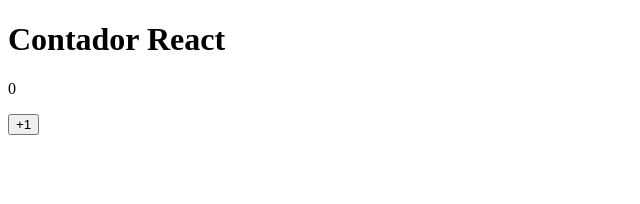
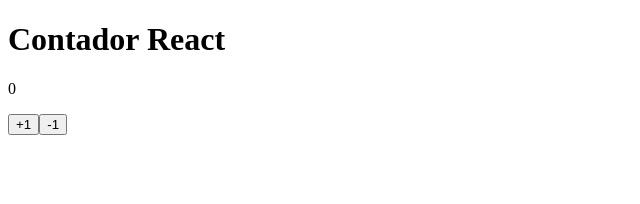
Before and after one commit to fernandoortolan/contador-react, a React (Vite) app: page / in a window 1280 px wide. Shown: the top 204 px of the page, without its empty margins (0-640 px from the left). Built offline with nearby package versions, Linux system fonts and the light colour scheme.

Commit message:
feat: cria componente SubOneButton e adiciona funcionalidade

```diff
--- a/src/App.jsx
+++ b/src/App.jsx
@@ -24,6 +24,12 @@ function AddOneButton({ onClick }) {
   );
 }
 
+function SubOneButton({ onClick }) {
+  return (
+    <button onClick={onClick}>-1</button>
+  )
+}
+
 export default function App() {
   const [value, setValue] = useState(0);
 
@@ -31,11 +37,16 @@ export default function App() {
     setValue(value + 1);
   }
 
+  function subOne() {
+    setValue(value - 1);
+  }
+
   return (
     <>
       <Header title="Contador React" />
       <Counter value={value} />
       <AddOneButton onClick={addOne} />
+      <SubOneButton onClick={subOne} />
     </>
   );
 }
```
